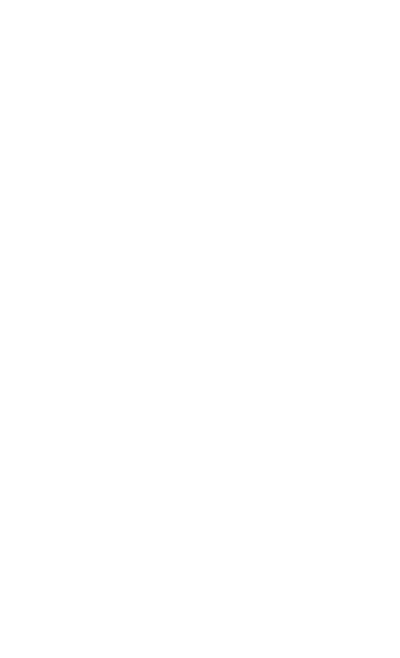
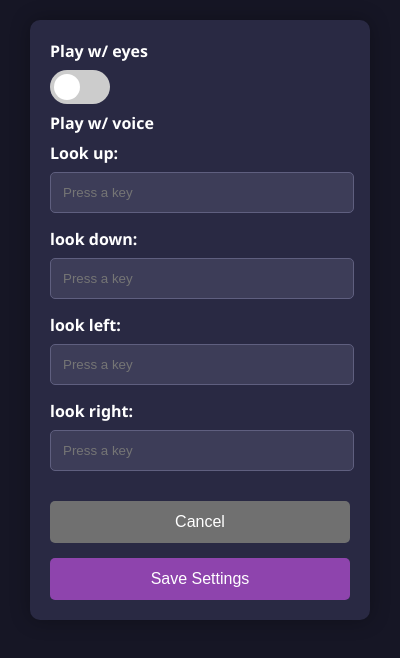
Before and after one commit to hdar88/Look-n-Shout, a browser extension: page popup.html in a window 400 px wide. Drawn offline with Linux system fonts and the light colour scheme.

Commit message:
chrome extension setup

```diff
--- a/background.js
+++ b/background.js
@@ -0,0 +1 @@
+console.log("Hi from background")
--- a/foreground.js
+++ b/foreground.js
@@ -0,0 +1,13 @@
+// Get references to the toggle switch and header text
+const toggleSwitch = document.getElementById('toggleSwitch');
+const headerText = document.getElementById('headerText');
+
+// Add event listener to toggle switch
+toggleSwitch.addEventListener('change', function() {
+    // Toggle the header text based on the toggle switch state
+    if (toggleSwitch.checked) {
+        headerText.textContent = 'Play w/ voice';
+    } else {
+        headerText.textContent = 'Play w/ eyes';
+    }
+});
--- /dev/null
+++ b/popup.css
@@ -0,0 +1,140 @@
+/* Add this style to create the toggle switch */
+.switch {
+    position: relative;
+    display: inline-block;
+    width: 60px;
+    height: 34px;
+}
+
+.switch input {
+    opacity: 0;
+    width: 0;
+    height: 0;
+}
+
+.slider {
+    position: absolute;
+    cursor: pointer;
+    top: 0;
+    left: 0;
+    right: 0;
+    bottom: 0;
+    background-color: #ccc;
+    -webkit-transition: .4s;
+    transition: .4s;
+    border-radius: 34px;
+}
+
+.slider:before {
+    position: absolute;
+    content: "";
+    height: 26px;
+    width: 26px;
+    left: 4px;
+    bottom: 4px;
+    background-color: white;
+    -webkit-transition: .4s;
+    transition: .4s;
+    border-radius: 50%;
+}
+
+input:checked + .slider {
+    background-color: #2196F3;
+}
+
+input:focus + .slider {
+    box-shadow: 0 0 1px #2196F3;
+}
+
+input:checked + .slider:before {
+    -webkit-transform: translateX(26px);
+    -ms-transform: translateX(26px);
+    transform: translateX(26px);
+}
+
+/* Rounded sliders */
+.slider.round {
+    border-radius: 34px;
+}
+
+.slider.round:before {
+    border-radius: 50%;
+}
+
+/* Reset default margin and padding */
+body, h2, div, p, ul, li {
+    margin: 0;
+    padding: 0;
+}
+
+/* Set the font family and background color */
+body {
+    font-family: 'Segoe UI', Tahoma, Geneva, Verdana, sans-serif;
+    background-color: #161625; /* Dark background */
+}
+
+/* Container for the popup content */
+.container {
+    width: 300px;
+    padding: 20px;
+    background-color: #292943; /* Dark purple background */
+    border-radius: 10px;
+    box-shadow: 0px 0px 20px rgba(0, 0, 0, 0.3); /* Soft shadow */
+    margin: 20px auto;
+}
+
+/* Header styling */
+h2 {
+    font-size: 1.8em;
+    margin-bottom: 20px;
+    text-align: center;
+    color: #ffffff; /* White text */
+}
+
+/* Label styling */
+label {
+    display: block;
+    margin-bottom: 8px;
+    font-weight: bold;
+    color: #ffffff; /* White text */
+}
+
+/* Input field styling */
+input[type="text"] {
+    width: calc(100% - 22px); /* Adjust for input padding */
+    padding: 12px;
+    margin-bottom: 15px;
+    border: 1px solid #5f5f7f; /* Lighter purple border */
+    border-radius: 5px;
+    background-color: #3d3d58; /* Darker purple background */
+    color: #ffffff; /* White text */
+}
+
+/* Button styling */
+button {
+    display: block;
+    width: 100%;
+    padding: 12px;
+    margin-top: 15px;
+    border: none;
+    border-radius: 5px;
+    cursor: pointer;
+    font-size: 16px;
+    transition: background-color 0.3s;
+    color: #ffffff; /* White text */
+}
+
+/* Cancel button specific styling */
+#cancelButton {
+    background-color: #707070; /* Dark gray */
+}
+
+/* Save button specific styling */
+#saveButton {
+    background-color: #8e44ad; /* Purple */
+}
+
+/* Button hover effect */
+button:hover {
+    filter: brightness(1.1); /* Hover effect to make the button slightly brighter */
+}
--- a/popup.html
+++ b/popup.html
@@ -2,9 +2,41 @@
 <html lang="en">
 <head>
     <meta charset="UTF-8">
-    <title>Title</title>
+    <title>Look n Shout</title>
+
+    <link rel="stylesheet" href="popup.css">
 </head>
 <body>
+<div class="container">
+    <div class="toggle-container">
+        <label class="toggle-label">Play w/ eyes</label>
+        <label class="switch">
+            <input type="checkbox" id="toggleSwitch">
+            <span class="slider round"></span>
+        </label>
+        <label class="toggle-label">Play w/ voice</label>
+    </div>
+    <div>
+        <label for="upKey">Look up:</label>
+        <input type="text" id="upKey" placeholder="Press a key">
+    </div>
+    <div>
+        <label for="downKey">look down:</label>
+        <input type="text" id="downKey" placeholder="Press a key">
+    </div>
+    <div>
+        <label for="downKey">look left:</label>
+        <input type="text" id="leftKey" placeholder="Press a key">
+    </div>
+    <div>
+        <label for="downKey">look right:</label>
+        <input type="text" id="rightKey" placeholder="Press a key">
+    </div>
 
+    <button id="cancelButton">Cancel</button>
+    <button id="saveButton">Save Settings</button>
+</div>
+<!-- Include JavaScript file -->
+<script src="foreground.js"></script>
 </body>
 </html>
```
Also changed, not shown: manifest.json.
